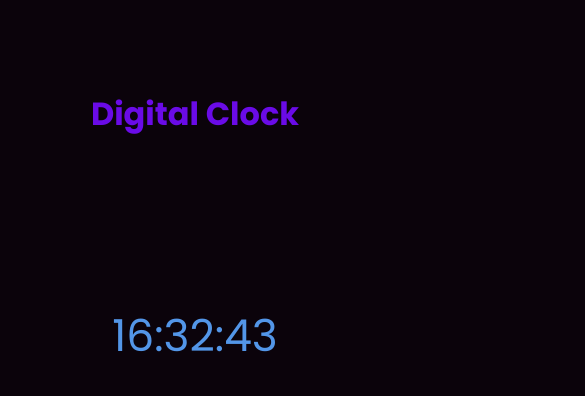
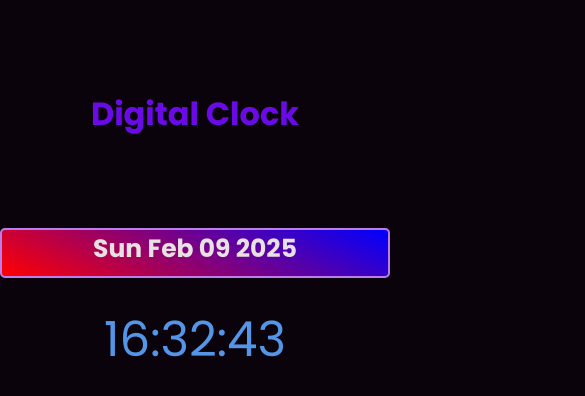
Before and after one commit to viikasschauhann/Digital-Clock, a plain HTML site: page index.html in a window 390 px wide. Shown: the top 396 px of the page, 585 px wide, since content can reach past the window. Drawn offline with Linux system fonts and the light colour scheme; a web font is replaced by a local one.

Commit message:
update files

```diff
--- a/index.html
+++ b/index.html
@@ -4,6 +4,7 @@
     <meta charset="UTF-8">
     <meta name="viewport" content="width=device-width, initial-scale=1.0">
     <link rel="stylesheet" href="style.css">
+    <link rel="icon" type="logo.png" href="logo.png">
     <title>DIGITAL CLOCK</title>
 </head>
 <body>
--- a/style.css
+++ b/style.css
@@ -37,3 +37,19 @@ h1 {
     font-size: 44px;
     color: rgb(83, 150, 232);
 }
+
+@media screen and (max-width: 600px) {
+
+    #time {
+        font-size: 3.02rem;
+        display: flex;
+        justify-content: center;
+    }
+
+    #currentday {
+        width: 100%;
+        position: relative;
+        left: 0;
+    }
+
+}
```
Also changed, not shown: logo.png (added).
